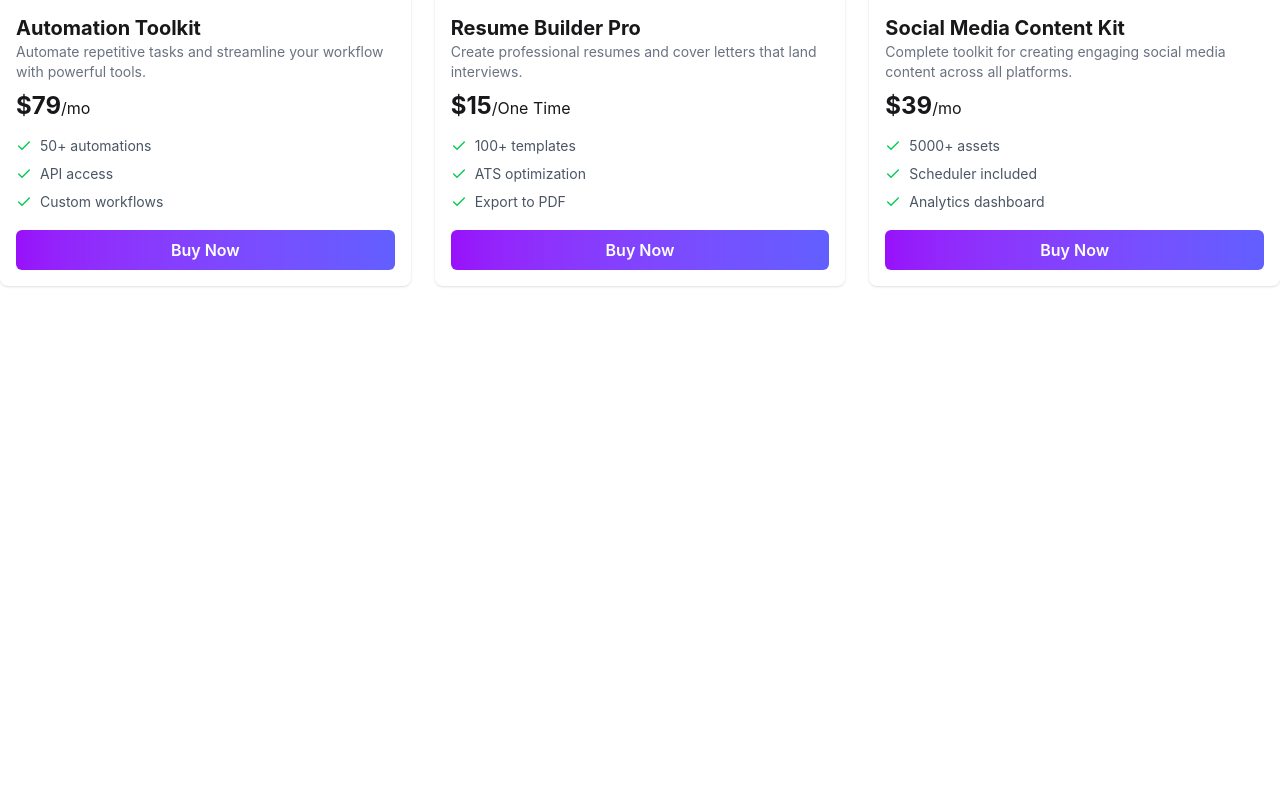
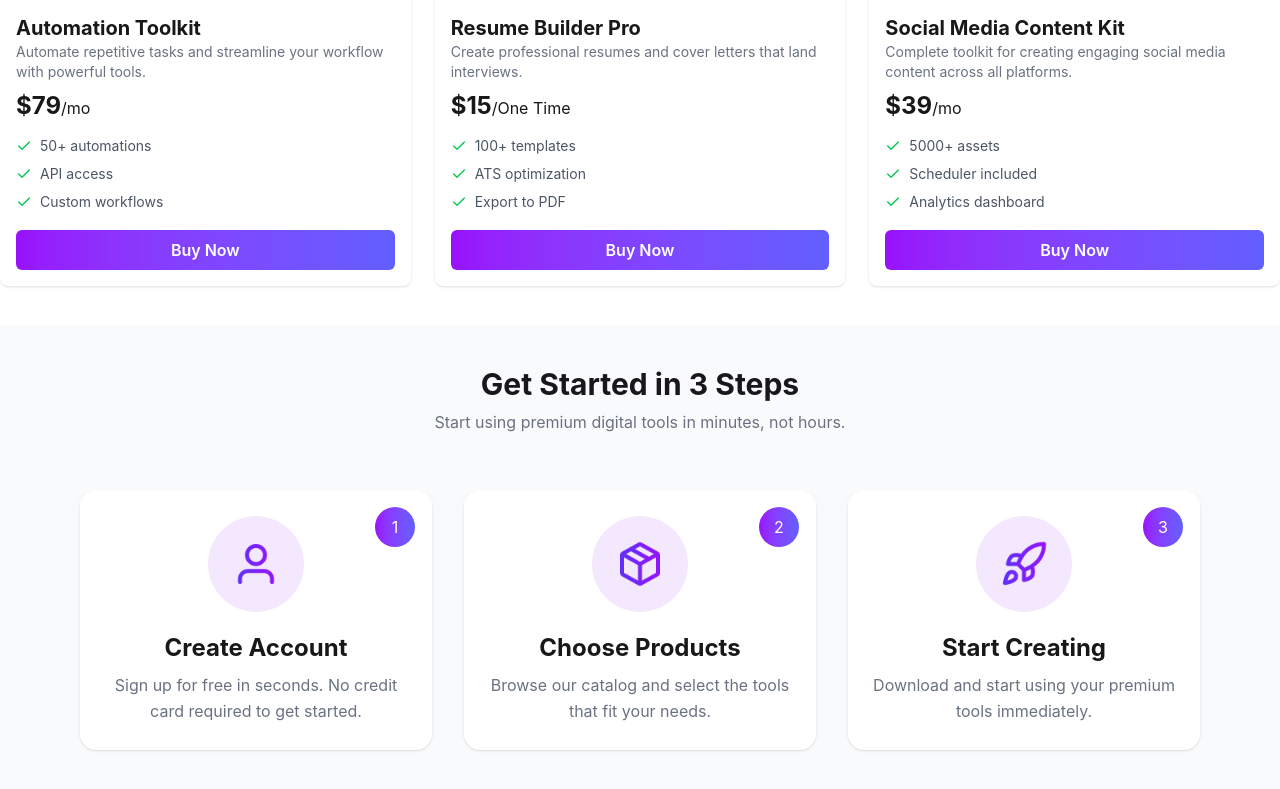
Before and after one commit to developersaima/Digitools-Platform, a React (Vite) app: page / in a window 1280 px wide. Shown: the part 1813-2602 px from the top of the page. Before the commit the page ends 2139 px from the top, so only its background shows below. Built offline with nearby package versions, Linux system fonts and the light colour scheme.

Commit message:
added GetStarted section with 3-step cards

```diff
--- a/src/App.jsx
+++ b/src/App.jsx
@@ -3,6 +3,7 @@ import Navbar from './components/Navbar'
 import Banner from './components/Banner'
 import StatsSection from './components/StatsSection'
 import ToolsSection from './components/ProductSection'
+import GetStarted from './components/GetStarted'
 
 const fetchProductData = async () => {
   const res = (await fetch("/data.json")).json();
@@ -57,7 +58,9 @@ const App = () => {
           addToCart={addToCart}
           checkOut={checkOut}
         />
+        <GetStarted/>
     </div>
+
   )
 }
 
--- /dev/null
+++ b/src/components/GetStarted.jsx
@@ -0,0 +1,78 @@
+import React from "react";
+import userImage from "../assets/picture/user.png";
+import packageImage from "../assets/picture/package.png";
+import rocketImage from "../assets/picture/rocket.png";
+
+const getStartedContent = [
+  {
+    id: 1,
+    img: userImage,
+    title: "Create Account",
+    subtitle:
+      "Sign up for free in seconds. No credit card required to get started.",
+  },
+  {
+    id: 2,
+    img: packageImage,
+    title: "Choose Products",
+    subtitle: "Browse our catalog and select the tools that fit your needs.",
+  },
+  {
+    id: 3,
+    img: rocketImage,
+    title: "Start Creating",
+    subtitle: "Download and start using your premium tools immediately.",
+  },
+];
+
+const GetStarted = () => {
+  return (
+    <section className="bg-[#f9fafc] py-10 pb-28" id="features">
+      {/* Container instead of Wrapper */}
+      <div className="max-w-6xl mx-auto px-4">
+
+        {/* Header replacement */}
+        <div className="text-center">
+          <h2 className="text-3xl font-bold">
+            Get Started in 3 Steps
+          </h2>
+          <p className="text-gray-500 mt-2">
+            Start using premium digital tools in minutes, not hours.
+          </p>
+        </div>
+
+        {/* Cards */}
+        <div className="grid grid-cols-1 sm:grid-cols-2 md:grid-cols-3 gap-6 md:gap-8 mt-10 md:mt-14">
+          {getStartedContent.map((item) => (
+            <div
+              key={item.id}
+              className="bg-white shadow-sm rounded-2xl p-6 flex flex-col items-center text-center transition-all duration-300 hover:shadow-lg hover:-translate-y-1 border border-transparent hover:border-purple-500 min-h-[260px] justify-center relative"
+            >
+              <div className="w-20 h-20 md:w-24 md:h-24 rounded-full bg-[#f4e8fe] flex items-center justify-center mb-5">
+                <img
+                  src={item.img}
+                  alt={item.title}
+                  className="w-10 h-10 md:w-12 md:h-12 object-contain"
+                />
+              </div>
+
+              <h4 className="font-bold text-xl md:text-2xl mb-2">
+                {item.title}
+              </h4>
+
+              <p className="text-sm md:text-base text-gray-500 leading-relaxed">
+                {item.subtitle}
+              </p>
+
+              <span className="w-10 h-10 bg-gradient-to-r from-purple-600 to-indigo-500 flex items-center justify-center text-white rounded-full absolute top-4 right-4">
+                {item.id}
+              </span>
+            </div>
+          ))}
+        </div>
+      </div>
+    </section>
+  );
+};
+
+export default GetStarted;
```
